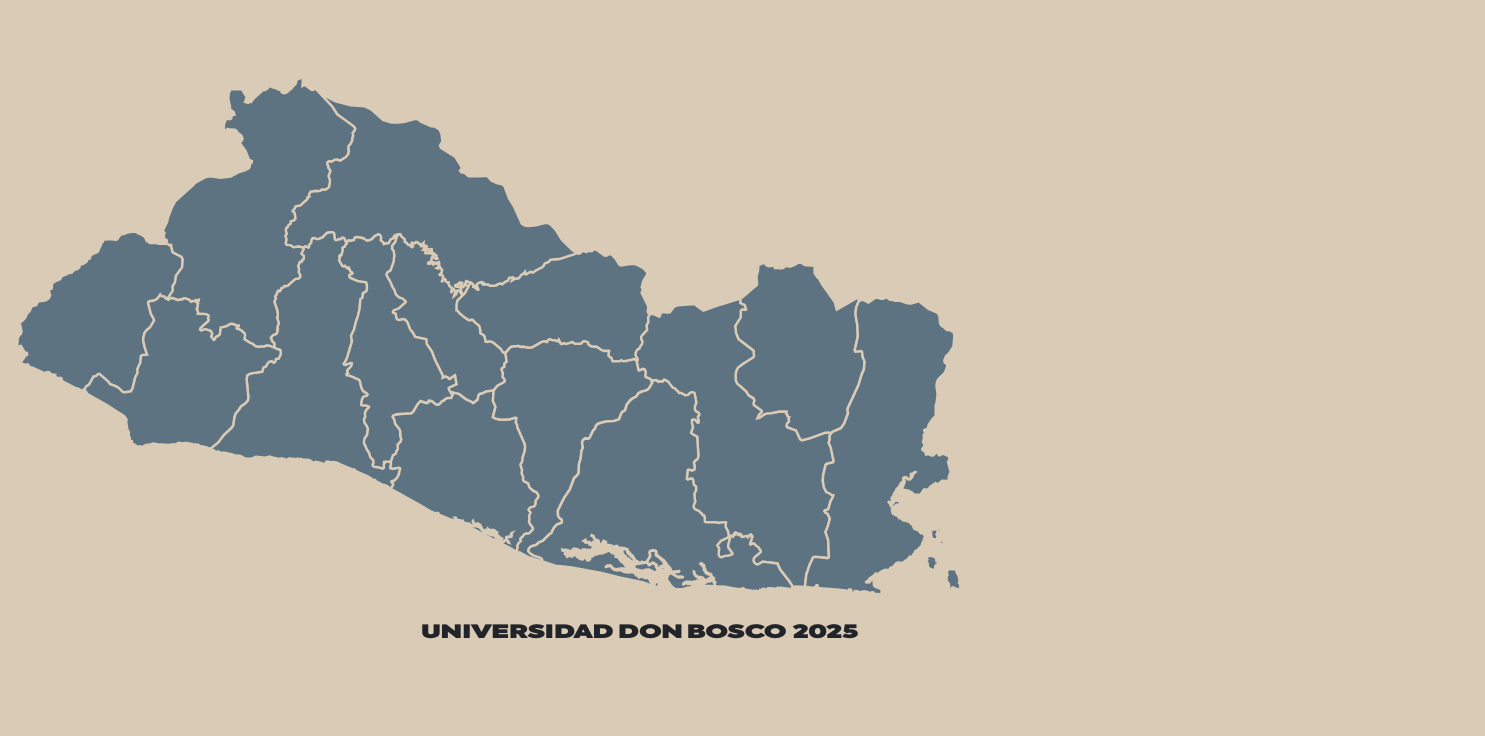
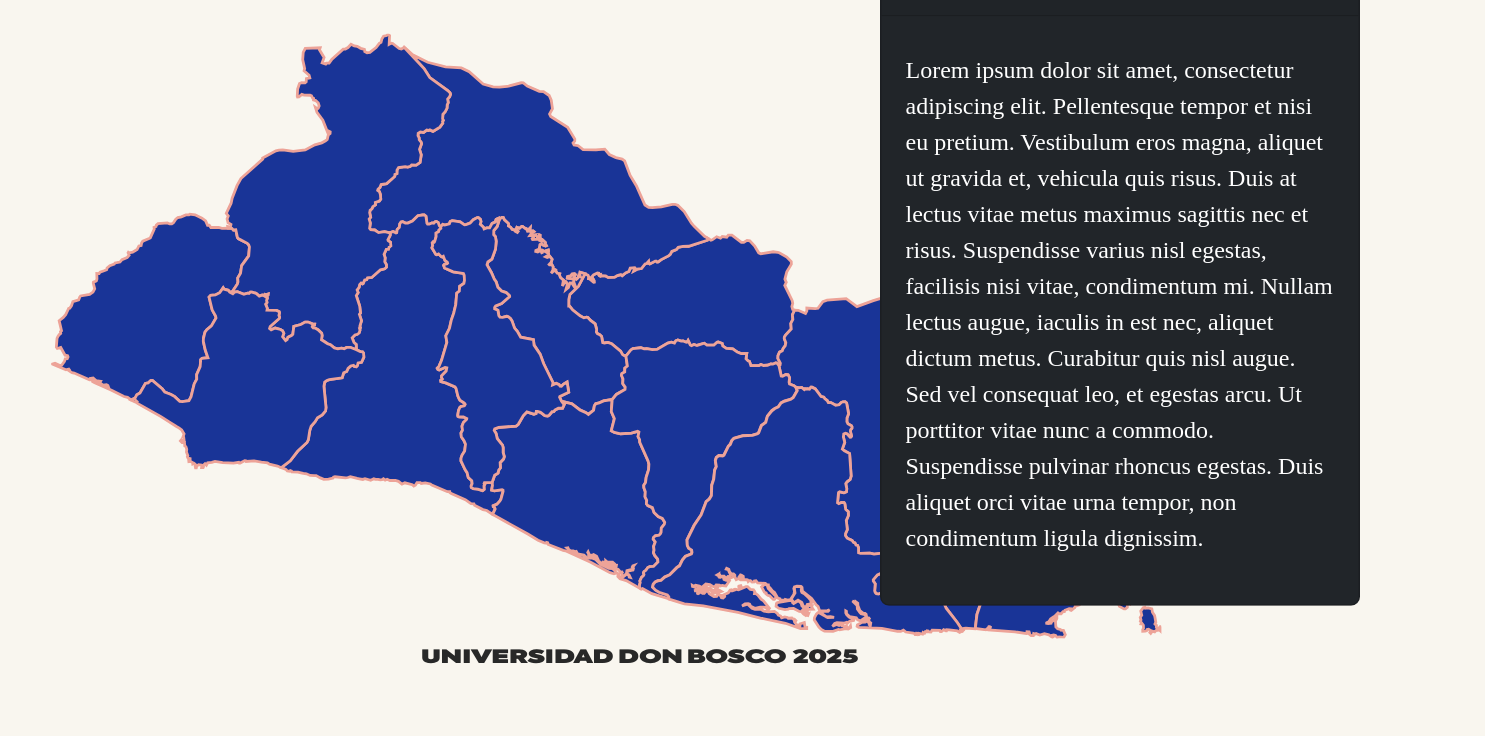
Before and after one commit to dCartaArt02/anteproyectoDAW, a plain HTML site: page index.html in a window 1280 px wide. Shown: the part 64-800 px from the top of the page, 1485 px wide, since content can reach past the window. Drawn offline with nearby package versions, Linux system fonts and the light colour scheme.

Commit message:
cambios de avance

```diff
--- a/css/index.css
+++ b/css/index.css
@@ -1,32 +1,35 @@
 body{
-    background-color: #DACBB6;
+    background-color: #F9F6EF;
     font-family: alpha;
+    color: #282828;
 }
 
 .mapa
 {
-    margin-left: 10%;
+    margin-left: 20%;
     margin-top: 10%;
-   transform: scale(1.2);
+   transform: scale(1.4);
 }
 .mapa path
 {
-    fill: #5E7381;
+    fill: #193497;
     stroke-width: 2px;
-    stroke: #DACBB6;
+    stroke: #EDA398;
 }
 .mapa path:hover
 {
-    fill: #EAC8A6;
+    fill: #EDA398;
 }
 .pata
 {
+
     font-family: neovibes;
-    margin-top: 5%;
+    margin-top: 7%;
     text-align: center;
     height: 40px;
    width: 100% auto;
    font-size: 20px;
+
 
 }
 @font-face {
@@ -37,3 +40,13 @@ body{
     font-family: alpha;
     src: url('../fonts/alphacorsa.personal-use.ttf');
 }
+.targeta
+{
+   font-family: 'Times New Roman', Times, serif;
+   position: absolute;
+   color: #F9F6EF;
+    top: 20%;
+    margin-left: 75%;
+    transform: scale(1.5);
+
+}
--- a/index.html
+++ b/index.html
@@ -85,12 +85,22 @@
       id="SV-US" />
  </svg>
  </div>
-
+ <div class="targeta">
+   <div class="card text-white bg-dark mb-3" style="max-width: 20rem;">
+      <div class="card-header"></div>
+      <div class="card-body">
+        <h5 class="card-title"></h5>
+        <p class="card-text"id="contenedor"></p>
+      </div>
+    </div>
+ </div>
+</div>
 <div class="pata">
     <footer>
         <p>UNIVERSIDAD DON BOSCO 2025</p>
      </footer>
 </div>
+<script src="js/departamentos.js"></script>
  <script src="https://cdn.jsdelivr.net/npm/bootstrap@5.3.3/dist/js/bootstrap.bundle.min.js" integrity="sha384-YvpcrYf0tY3lHB60NNkmXc5s9fDVZLESaAA55NDzOxhy9GkcIdslK1eN7N6jIeHz" crossorigin="anonymous"></script>
 </body>
 </html>
--- /dev/null
+++ b/js/departamentos.js
@@ -0,0 +1,7 @@
+const arraydep = ["Lorem ipsum dolor sit amet, consectetur adipiscing elit. Pellentesque tempor et nisi eu pretium. Vestibulum eros magna, aliquet ut gravida et, vehicula quis risus. Duis at lectus vitae metus maximus sagittis nec et risus. Suspendisse varius nisl egestas, facilisis nisi vitae, condimentum mi. Nullam lectus augue, iaculis in est nec, aliquet dictum metus. Curabitur quis nisl augue. Sed vel consequat leo, et egestas arcu. Ut porttitor vitae nunc a commodo. Suspendisse pulvinar rhoncus egestas. Duis aliquet orci vitae urna tempor, non condimentum ligula dignissim. "];
+const contenedorarray = document.getElementById("contenedor");
+arraydep.forEach((caca) =>{
+    const p = document.createElement("p");
+    p.textContent = caca;
+    contenedorarray.appendChild(p);
+});
```
